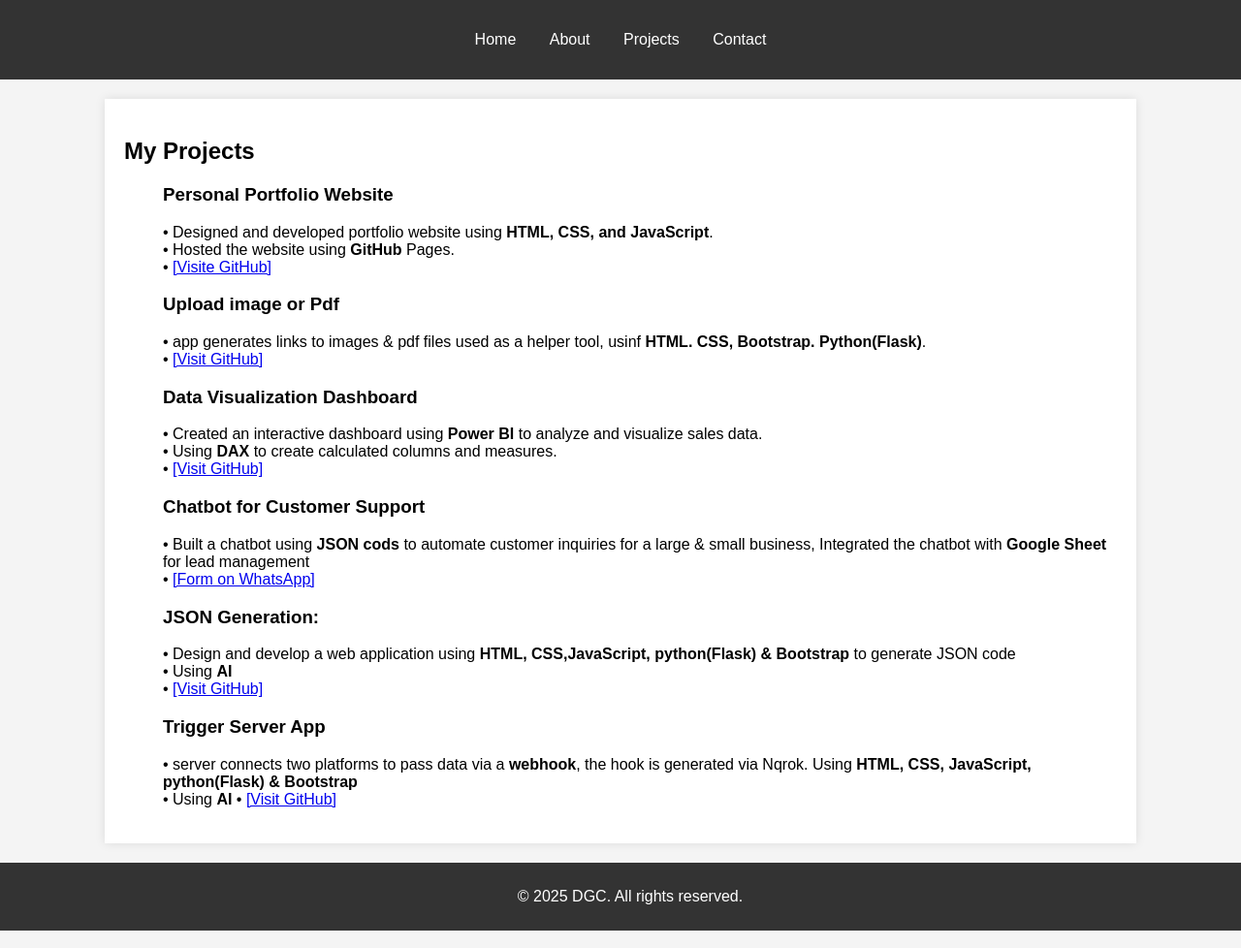
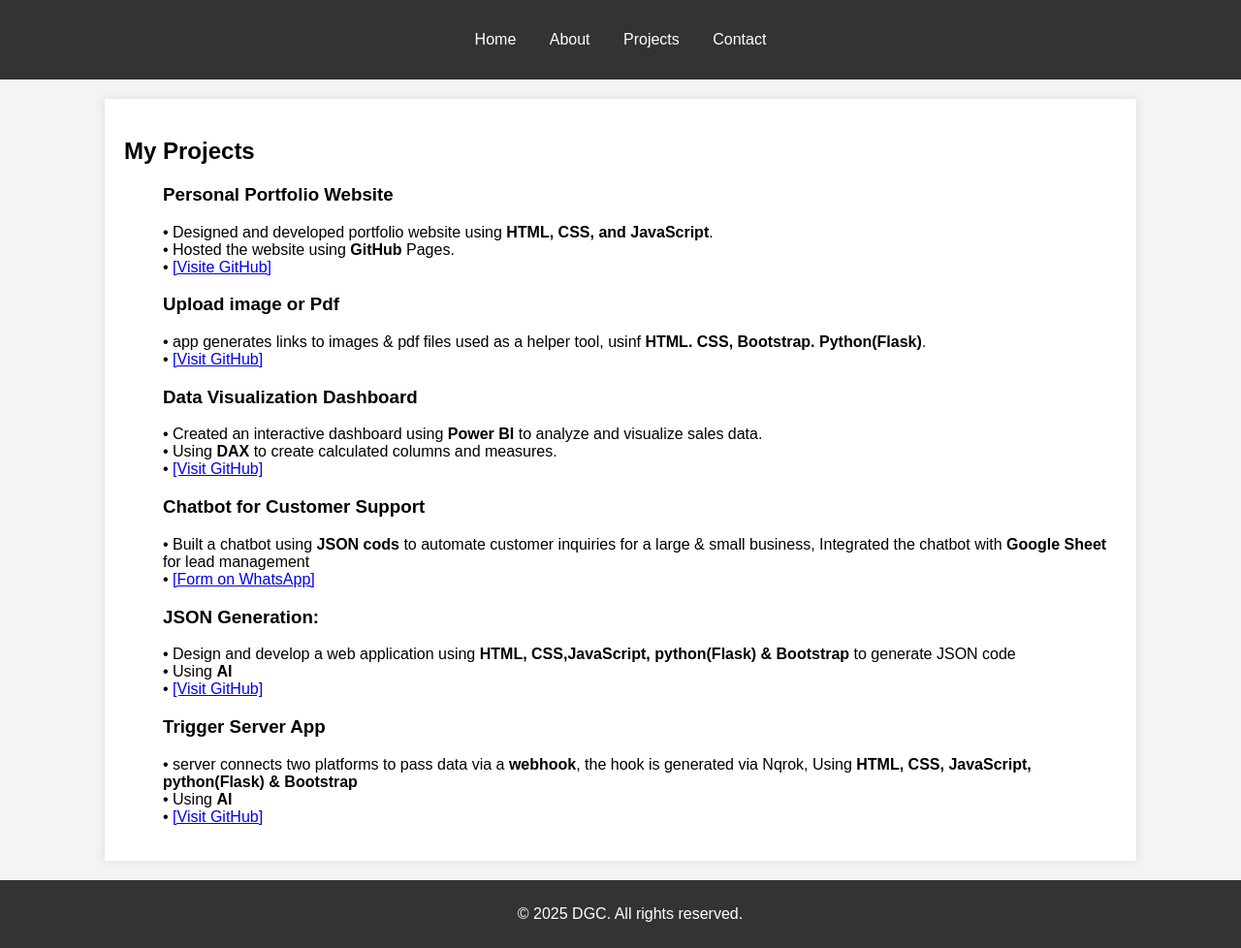
Before and after one commit to Gwad12/portfolio, a plain HTML site: page projects.html in a window 1280 px wide. Shown: the whole page at 97% size. Drawn offline with Linux system fonts and the light colour scheme.

Commit message:
Update projects.html

```diff
--- a/projects.html
+++ b/projects.html
@@ -58,9 +58,9 @@
         </div>
 
         <div class="project"><ul>
-            <h3>Trigger Server App </h3>
-            •	server connects two platforms to pass data via a <b>webhook</b>, the hook is generated via Nqrok. Using <b>HTML, CSS, JavaScript, python(Flask) & Bootstrap</b><br>
-            •	Using <b>AI</b>
+            <h3>Trigger Server App</h3>
+            •	server connects two platforms to pass data via a <b>webhook</b>, the hook is generated via Nqrok, Using <b>HTML, CSS, JavaScript, python(Flask) & Bootstrap</b><br>
+            •   Using <b>AI</b><br>
             •   <a href="contact.html">[Visit GitHub]</a>
         </ul>
         </div>
```
